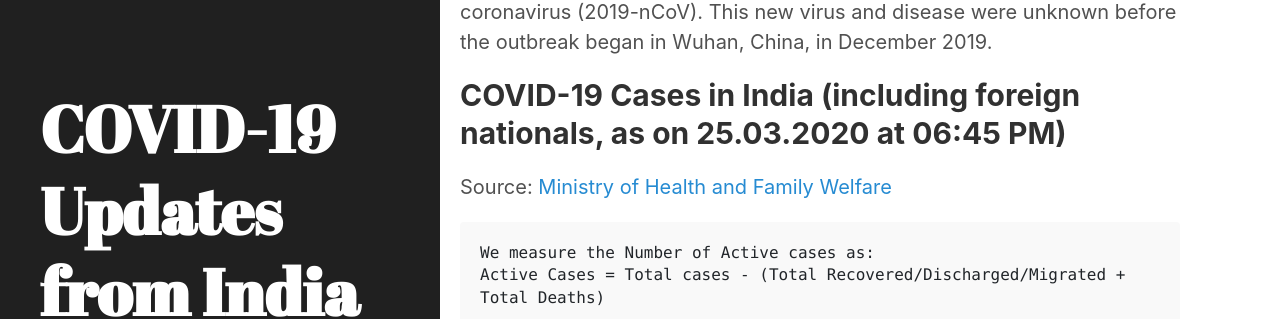
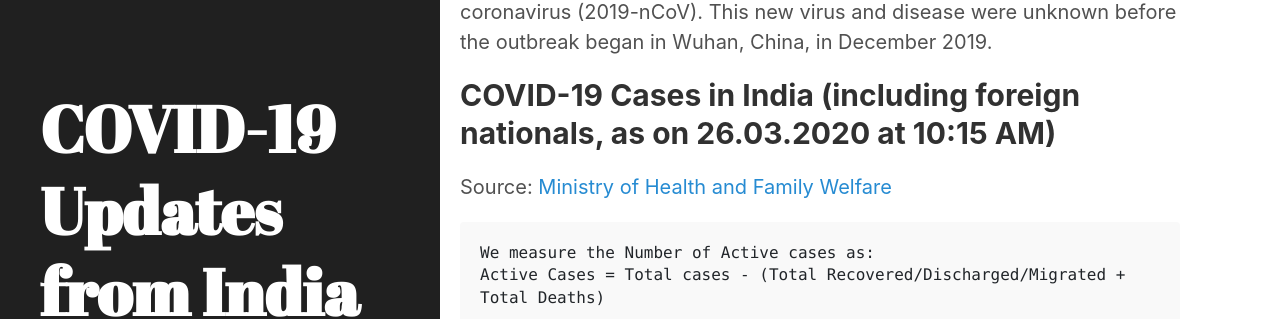
Before and after one commit to bhooraj/covid19updates-india, a Jekyll site: the page built from _posts/2020-03-25-home.md, in a window 1280 px wide and 900 px high. Shown: the part 213-532 px from the top of the window. Built offline with Jekyll 4.4.1, drawn with Linux system fonts in a browser that asks for light colours; some of the changed text lies outside the part shown.

Commit message:
Update 2020-03-25-home.md

```diff
--- a/_posts/2020-03-25-home.md
+++ b/_posts/2020-03-25-home.md
@@ -6,7 +6,7 @@
 
 COVID-19 is the infectious disease caused by the most recently discovered coronavirus (2019-nCoV). This new virus and disease were unknown before the outbreak began in Wuhan, China, in December 2019.
 
-## COVID-19 Cases in India (including foreign nationals, as on 25.03.2020 at 06:45 PM)
+## COVID-19 Cases in India (including foreign nationals, as on 26.03.2020 at 10:15 AM)
 <p id = "totalcases" style="font-size: 1.2rem; font-weight: bold;"></p>
 <p id = "totalrecovered" style="font-size: 1.2rem; font-weight: bold;"></p>
 <p id = "totaldeaths" style="font-size: 1.2rem; font-weight: bold;"></p>
@@ -30,5 +30,3 @@
 
 
 ***Note:** Data shown in the table is collected through Newspaper articles, Govt. sites and Press releases.*
-
-**Data is updated twice daily (Morning: 9-10 AM, Night: 9-10 PM).**
```
